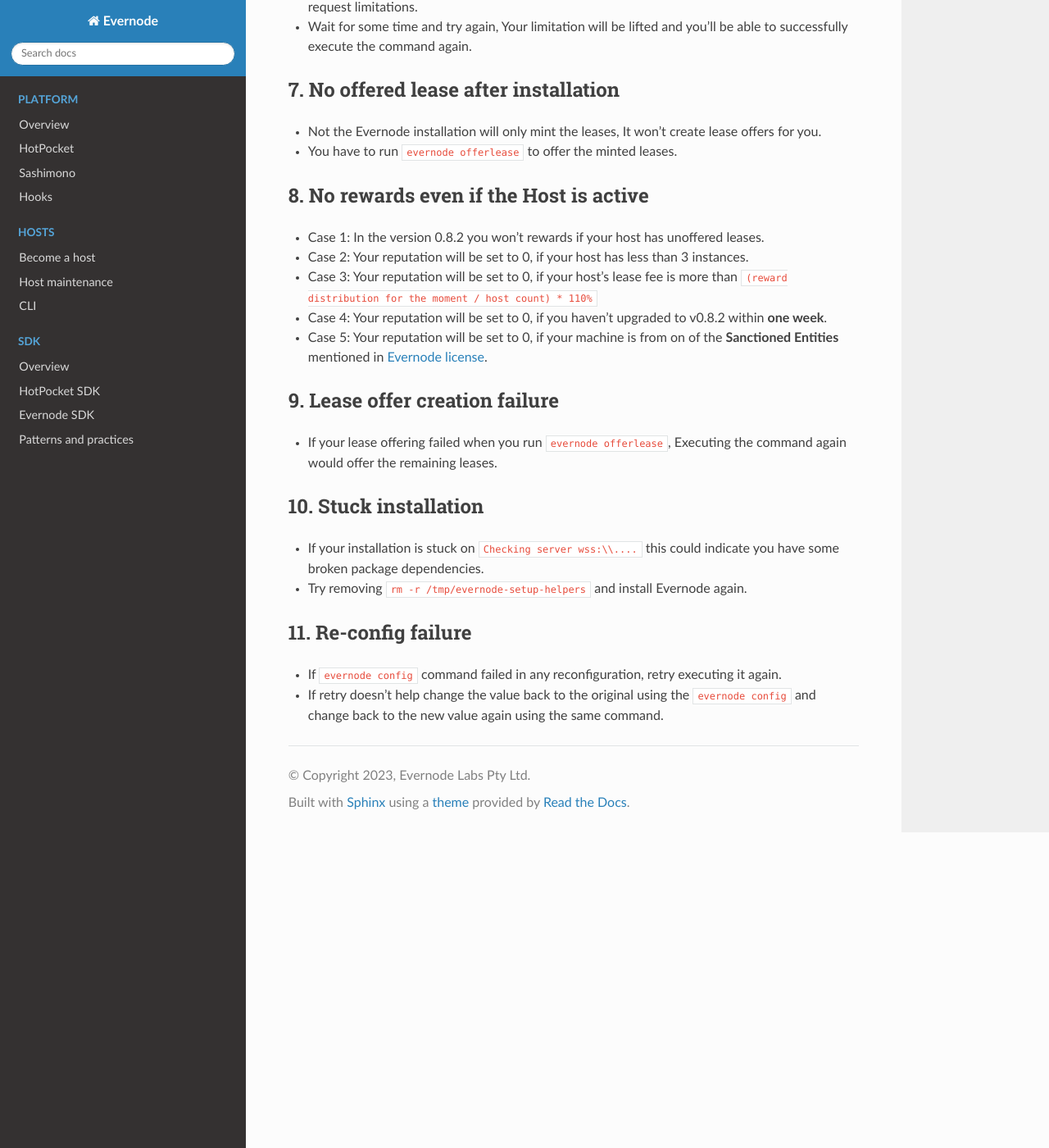
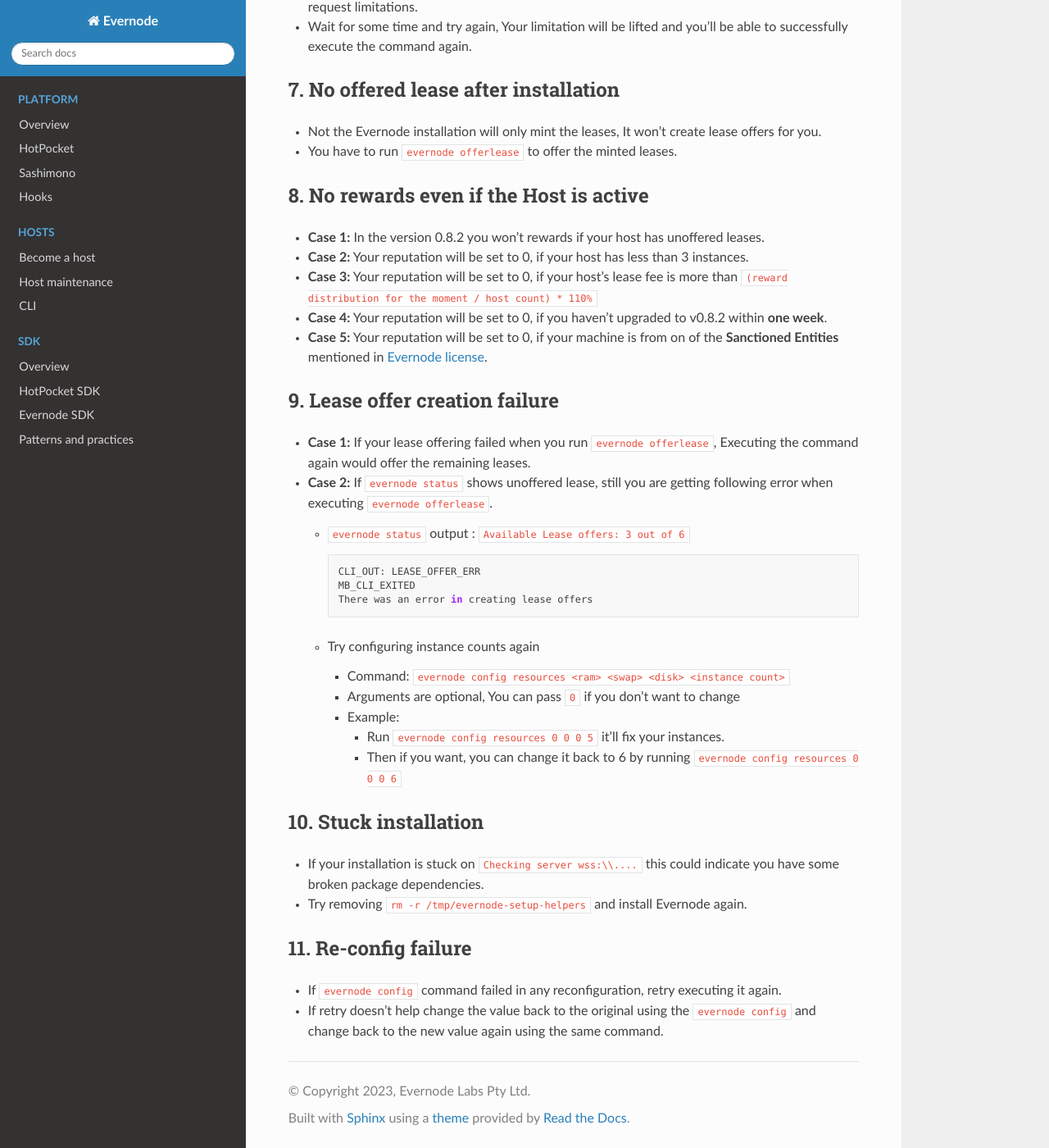
Before and after one commit to tequdev/evernode-docs, a Sphinx documentation site: the page built from docs/source/hosts/evernode-diagnostics.md, in a window 1280 px wide and 1400 px high, scrolled down 1753 px. Shown: the whole window at 82% size. Built offline with Sphinx 7.4.7 and the Read the Docs theme 2.0.0, drawn with Linux system fonts in a browser that asks for light colours.

Commit message:
Added lease offer failure diagnostic

````diff
--- a/docs/source/hosts/evernode-diagnostics.md
+++ b/docs/source/hosts/evernode-diagnostics.md
@@ -51,14 +51,27 @@
 - You have to run `evernode offerlease` to offer the minted leases.
 
 ## 8. No rewards even if the Host is active
-- Case 1: In the version 0.8.2 you won't rewards if your host has unoffered leases.
-- Case 2: Your reputation will be set to 0, if your host has less than 3 instances.
-- Case 3: Your reputation will be set to 0, if your host's lease fee is more than `(reward distribution for the moment / host count) * 110%`
-- Case 4: Your reputation will be set to 0, if you haven't upgraded to v0.8.2 within **one week**.
-- Case 5: Your reputation will be set to 0, if your machine is from on of the **Sanctioned Entities** mentioned in [Evernode license](https://raw.githubusercontent.com/EvernodeXRPL/evernode-test-resources/main/license/evernode-license.pdf).
+- **Case 1:** In the version 0.8.2 you won't rewards if your host has unoffered leases.
+- **Case 2:** Your reputation will be set to 0, if your host has less than 3 instances.
+- **Case 3:** Your reputation will be set to 0, if your host's lease fee is more than `(reward distribution for the moment / host count) * 110%`
+- **Case 4:** Your reputation will be set to 0, if you haven't upgraded to v0.8.2 within **one week**.
+- **Case 5:** Your reputation will be set to 0, if your machine is from on of the **Sanctioned Entities** mentioned in [Evernode license](https://raw.githubusercontent.com/EvernodeXRPL/evernode-test-resources/main/license/evernode-license.pdf).
 
 ## 9. Lease offer creation failure
-- If your lease offering failed when you run `evernode offerlease`, Executing the command again would offer the remaining leases.
+- **Case 1:** If your lease offering failed when you run `evernode offerlease`, Executing the command again would offer the remaining leases.
+- **Case 2:** If `evernode status` shows unoffered lease, still you are getting following error when executing `evernode offerlease`.
+  - `evernode status` output : `Available Lease offers: 3 out of 6`
+    ```
+    CLI_OUT: LEASE_OFFER_ERR
+    MB_CLI_EXITED
+    There was an error in creating lease offers
+    ```
+  - Try configuring instance counts again
+    - Command: `evernode config resources <ram> <swap> <disk> <instance count>`
+    - Arguments are optional, You can pass `0` if you don't want to change
+    - Example:
+      - Run `evernode config resources 0 0 0 5` it'll fix your instances.
+      - Then if you want, you can change it back to 6 by running `evernode config resources 0 0 0 6`
 
 ## 10. Stuck installation
 - If your installation is stuck on `Checking server wss:\\....` this could indicate you have some broken package dependencies.
````
